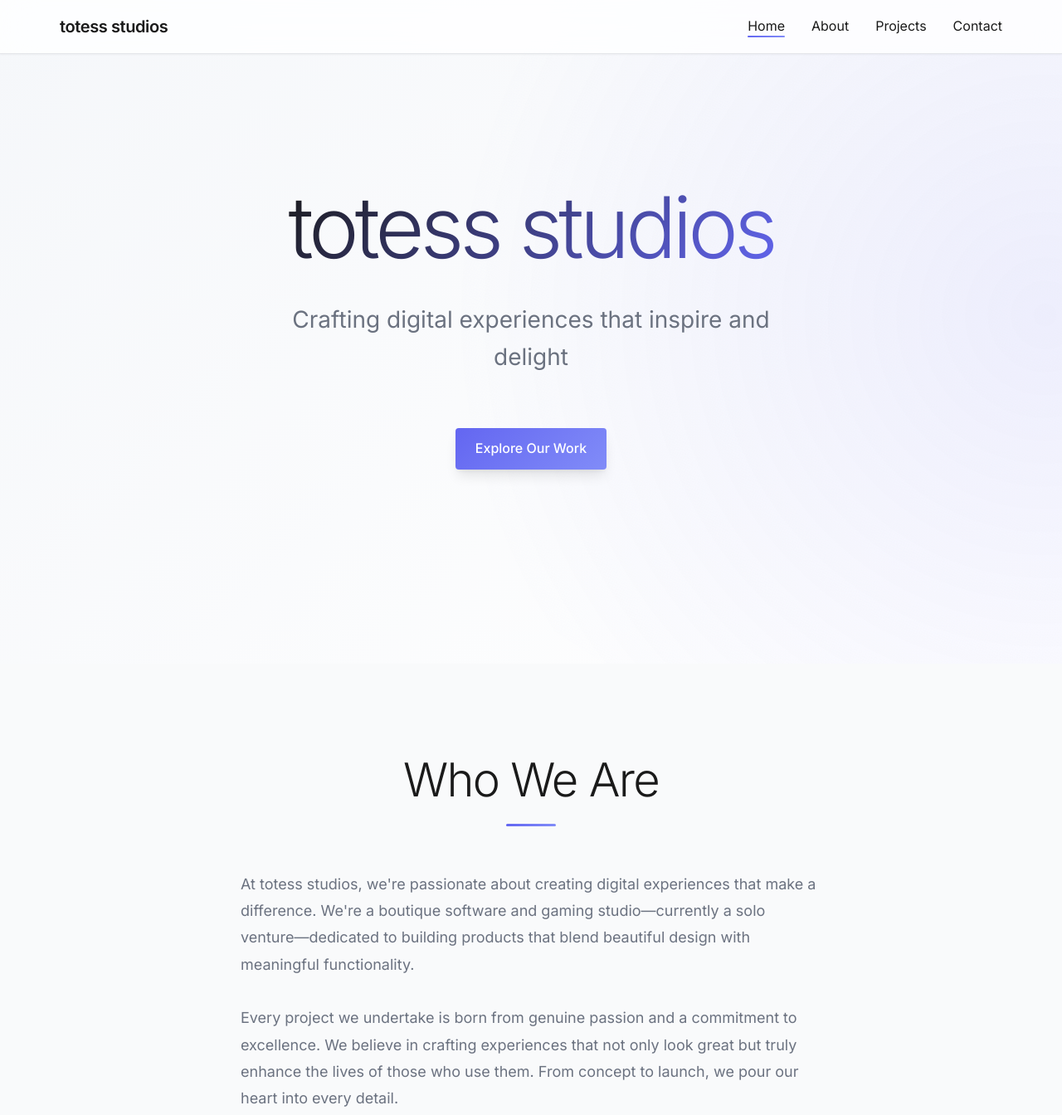
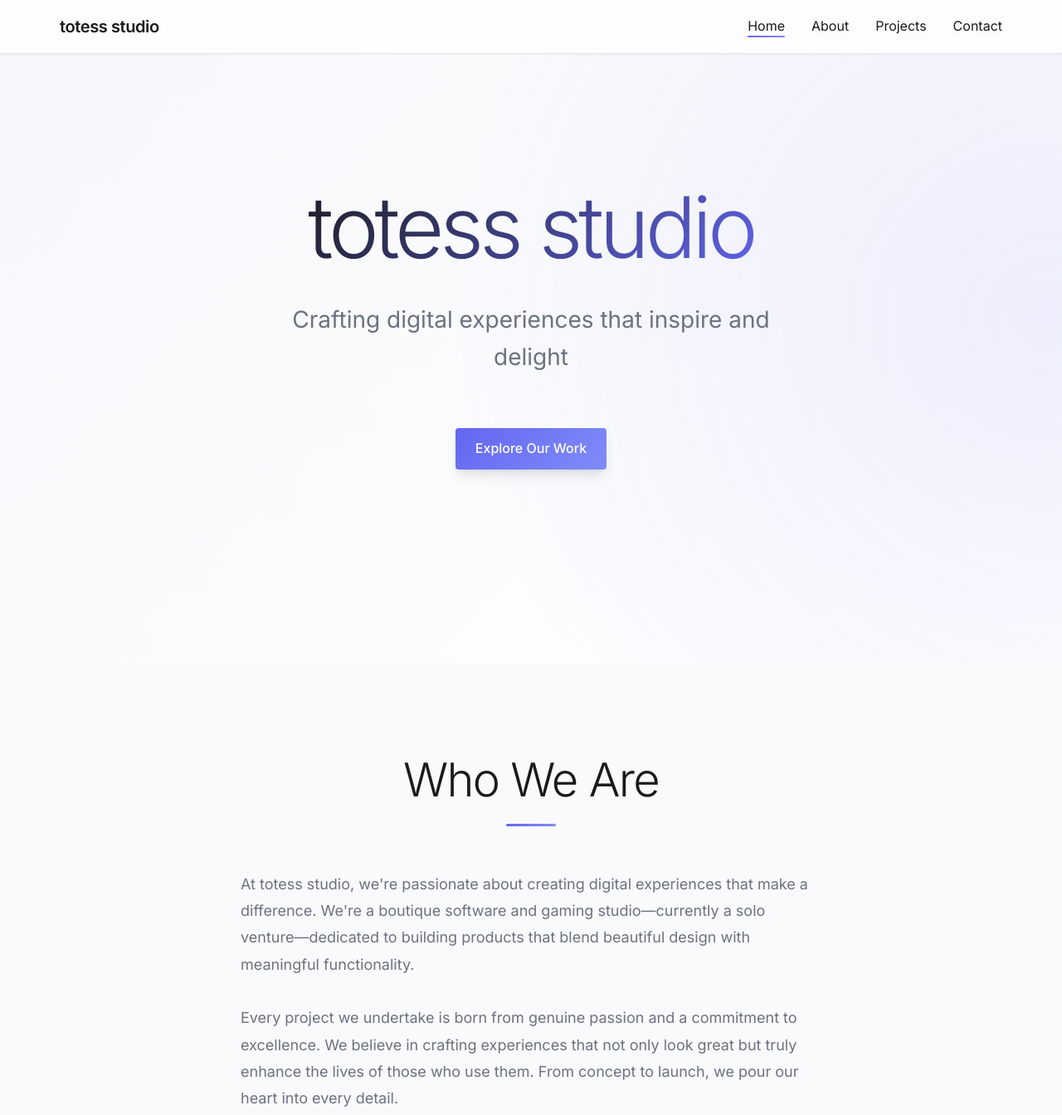
Before and after one commit to TolaTess/totess-studio-ltd, a plain HTML site: page index.html in a window 1280 px wide. Shown: the top 1344 px of the page at 83% size. Drawn offline with Linux system fonts and the light colour scheme.

Commit message:
Update branding from "totess studios" to "totess studio" across index.html and README.md for consistency. Adjusted meta description and footer copyright notice accordingly.

```diff
--- a/index.html
+++ b/index.html
@@ -3,8 +3,8 @@
 <head>
     <meta charset="UTF-8">
     <meta name="viewport" content="width=device-width, initial-scale=1.0">
-    <meta name="description" content="totess studios - Software and gaming startup creating innovative apps and games">
-    <title>totess studios</title>
+    <meta name="description" content="totess studio - Software and gaming startup creating innovative apps and games">
+    <title>totess studio</title>
     <link rel="stylesheet" href="styles.css">
     <link rel="preconnect" href="https://fonts.googleapis.com">
     <link rel="preconnect" href="https://fonts.gstatic.com" crossorigin>
@@ -13,7 +13,7 @@
 <body>
     <nav class="navbar">
         <div class="container">
-            <div class="nav-brand">totess studios</div>
+            <div class="nav-brand">totess studio</div>
             <ul class="nav-links">
                 <li><a href="#home">Home</a></li>
                 <li><a href="#about">About</a></li>
@@ -25,7 +25,7 @@
 
     <section id="home" class="hero">
         <div class="container">
-            <h1 class="hero-title">totess studios</h1>
+            <h1 class="hero-title">totess studio</h1>
             <p class="hero-subtitle">Crafting digital experiences that inspire and delight</p>
             <div class="hero-cta">
                 <a href="#projects" class="btn btn-hero">Explore Our Work</a>
@@ -38,7 +38,7 @@
             <h2 class="section-title">Who We Are</h2>
             <div class="about-content">
                 <p class="about-text">
-                    At totess studios, we're passionate about creating digital experiences that make a difference.
+                    At totess studio, we're passionate about creating digital experiences that make a difference.
                     We're a boutique software and gaming studio—currently a solo venture—dedicated to building
                     products that blend beautiful design with meaningful functionality.
                 </p>
@@ -85,9 +85,9 @@
                 and conversations about the future of digital experiences.
             </p>
             <div class="contact-links">
-                <a href="mailto:hello@totessstudios.com" class="contact-link">
+                <a href="mailto:hello@totessstudio.com" class="contact-link">
                     <span class="contact-icon">✉</span>
-                    hello@totessstudios.com
+                    hello@totessstudio.com
                 </a>
             </div>
         </div>
@@ -95,7 +95,7 @@
 
     <footer class="footer">
         <div class="container">
-            <p>&copy; 2024 totess studios. All rights reserved.</p>
+            <p>&copy; 2024 totess studio. All rights reserved.</p>
         </div>
     </footer>
 
```
Also changed, not shown: README.md.
